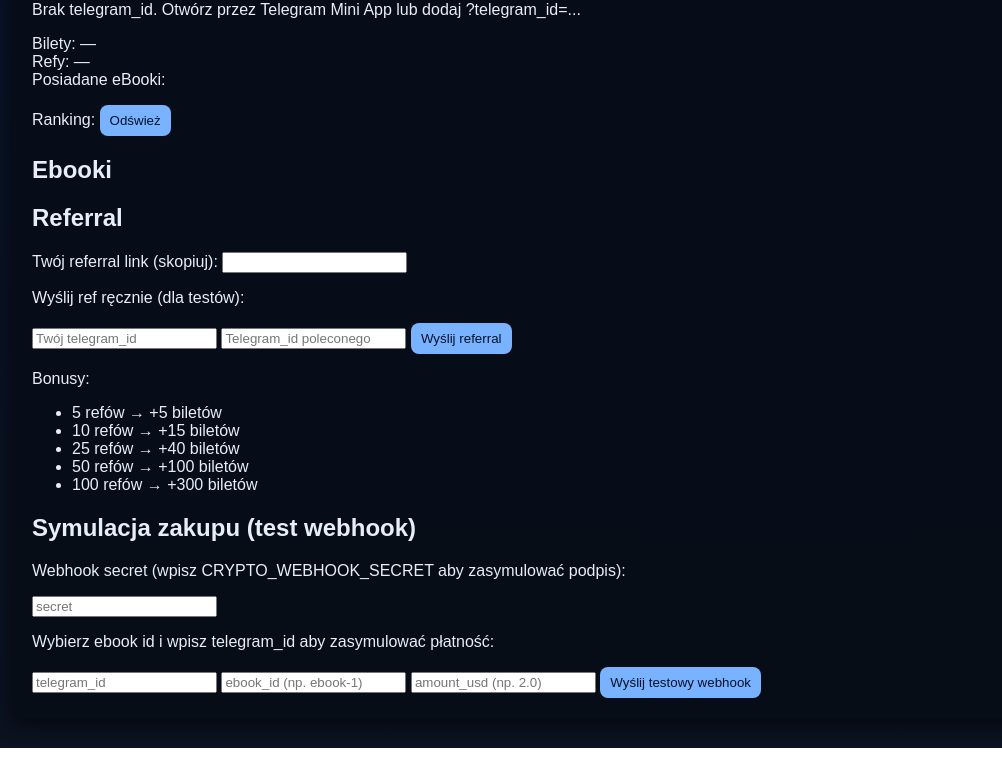
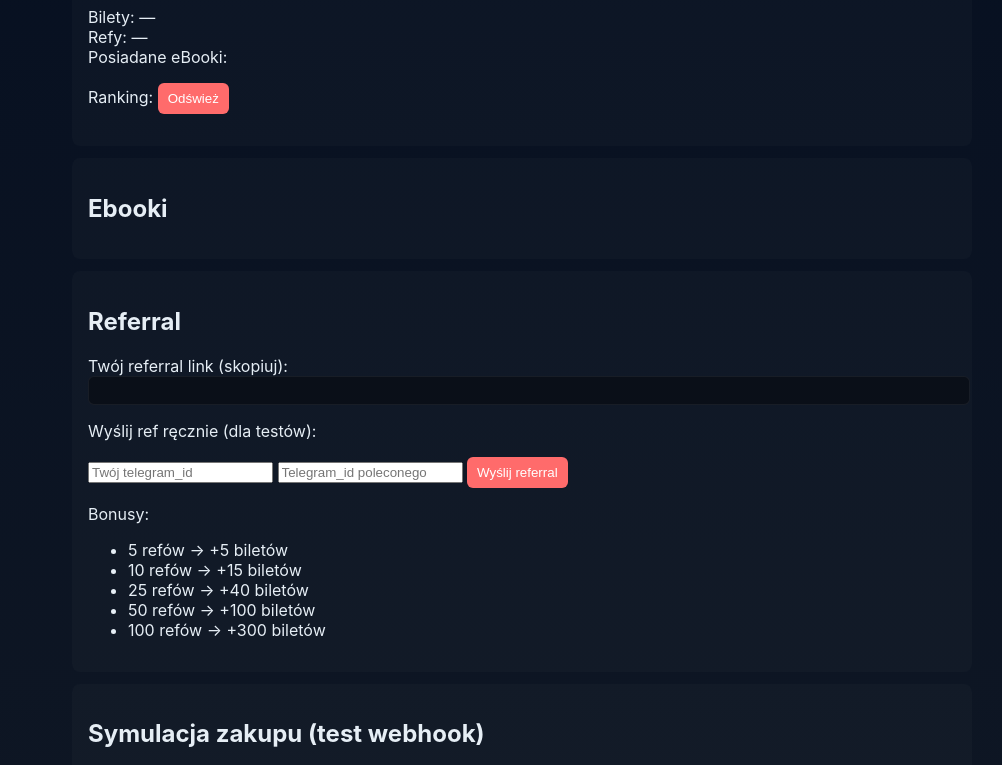
Before and after one commit to atomowabomba3-boop/UnderGroundZone, a plain HTML site: page webapp/index.html in a window 1280 px wide. Shown: the part 123-888 px from the top of the page, without its empty margins (118-1120 px from the left). Drawn offline with Linux system fonts and the light colour scheme; no server answers.

Commit message:
Add style, ebooks metadata and Procfile

```diff
--- a/webapp/style.css
+++ b/webapp/style.css
@@ -1,16 +1,62 @@
-body { font-family: Arial, sans-serif; background: linear-gradient(180deg,#071226,#0b1220); color: #e6eef8; }
-.container { max-width: 980px; margin: 30px auto; padding: 20px; background: rgba(6,10,18,0.6); border-radius: 12px; box-shadow: 0 6px 18px rgba(0,0,0,0.6);}
-h1 { color: #79b2ff; margin-bottom:8px }
-#user-info p { margin:6px 0 }
-#ebooks { display:flex; flex-wrap:wrap; gap:16px }
-.ebook { background:linear-gradient(180deg,#071b2a,#06111a); padding:12px; border-radius:12px; width:220px; box-shadow: 0 4px 10px rgba(0,0,0,0.6); transition: transform .15s ease, box-shadow .15s ease }
-.ebook:hover{ transform: translateY(-6px); box-shadow: 0 12px 24px rgba(0,0,0,0.7) }
-.ebook img{ width:100%; height:120px; object-fit:cover; border-radius:8px }
-.ebook h4{ margin:8px 0 4px }
-.ebook-actions{ display:flex; gap:8px; margin-top:8px }
-button { background: #79b2ff; color: #02122b; padding: 8px 10px; border: none; border-radius: 8px; cursor: pointer; }
-button:hover{ opacity:0.95 }
-.modal{ position:fixed; left:0; top:0; width:100%; height:100%; background: rgba(0,0,0,0.6); display:flex; align-items:center; justify-content:center }
-.modal-content{ background:#071226; padding:18px; border-radius:10px; width:320px; color:#e6eef8 }
-.modal-close{ float:right; cursor:pointer }
-.admin-user{ padding:8px; border-bottom:1px solid rgba(255,255,255,0.03); margin-bottom:6px }
+:root{
+  --bg:#0f1724;
+  --card:#0b1220;
+  --accent:#ff6b6b;
+  --text:#e6eef5;
+}
+body{
+  background: linear-gradient(180deg,#071021 0%, #0f1724 100%);
+  color:var(--text);
+  font-family:Inter,ui-sans-serif,system-ui,Segoe UI,Roboto,"Helvetica Neue",Arial;
+  margin:0;
+  padding:20px;
+}
+.container{
+  max-width:900px;
+  margin:0 auto;
+}
+header{
+  display:flex;
+  align-items:center;
+  justify-content:space-between;
+}
+section{
+  background:rgba(255,255,255,0.02);
+  padding:16px;
+  margin-top:12px;
+  border-radius:8px;
+}
+#ebooks-list{
+  display:flex;
+  gap:12px;
+  flex-wrap:wrap;
+}
+.ebook{
+  width:220px;
+  background:#071226;
+  padding:10px;
+  border-radius:8px;
+  box-shadow:0 4px 12px rgba(2,6,23,0.6);
+}
+.ebook img{
+  width:100%;
+  height:120px;
+  object-fit:cover;
+  border-radius:6px;
+}
+button{
+  background:var(--accent);
+  color:#fff;
+  border:none;
+  padding:8px 10px;
+  border-radius:6px;
+  cursor:pointer;
+}
+input[readonly]{
+  width:100%;
+  background:#0a0f18;
+  border:1px solid rgba(255,255,255,0.06);
+  color:var(--text);
+  padding:6px;
+  border-radius:6px;
+}
```
Also changed, not shown: ebooks/ebooks.json (+18 -5 lines), 1 other file.
